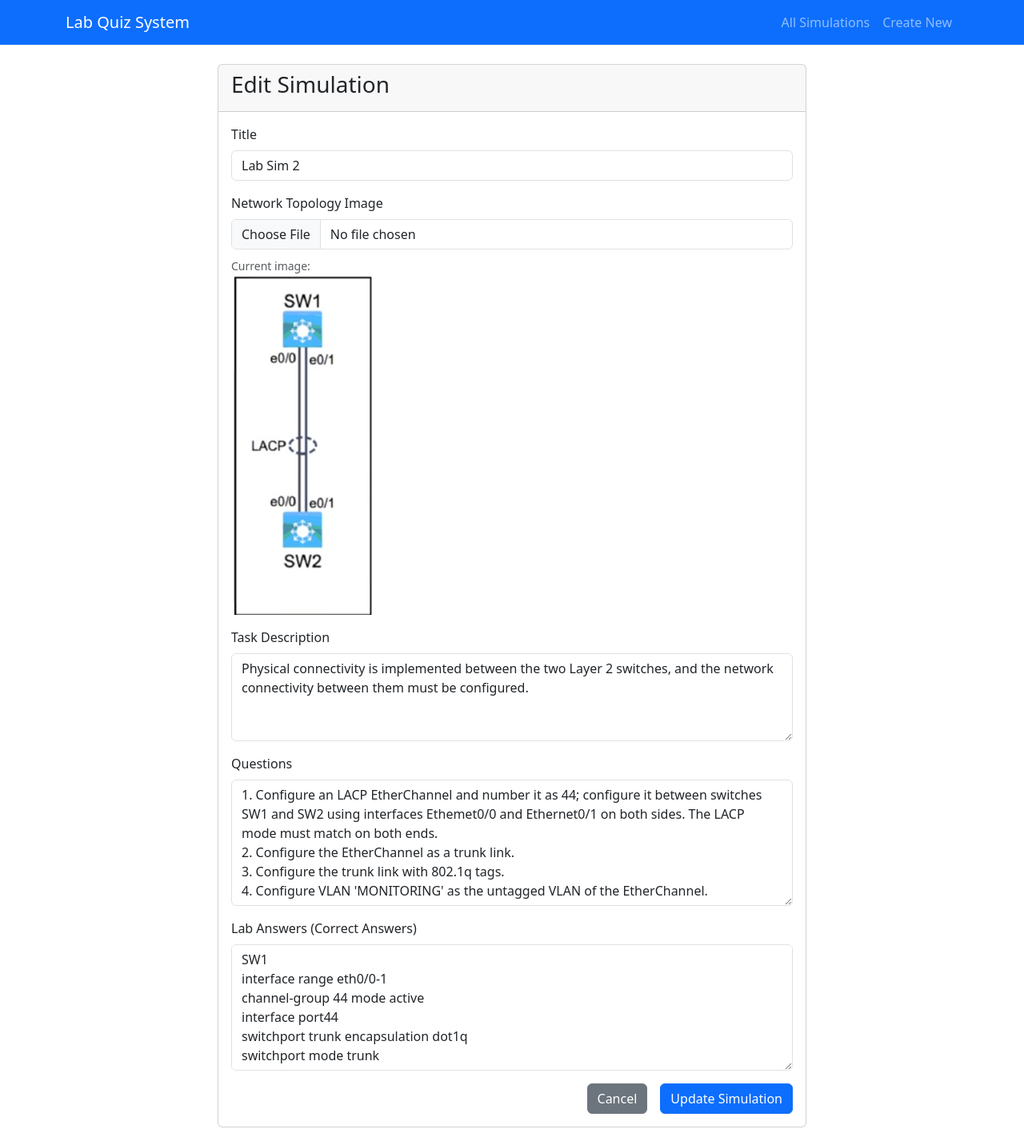
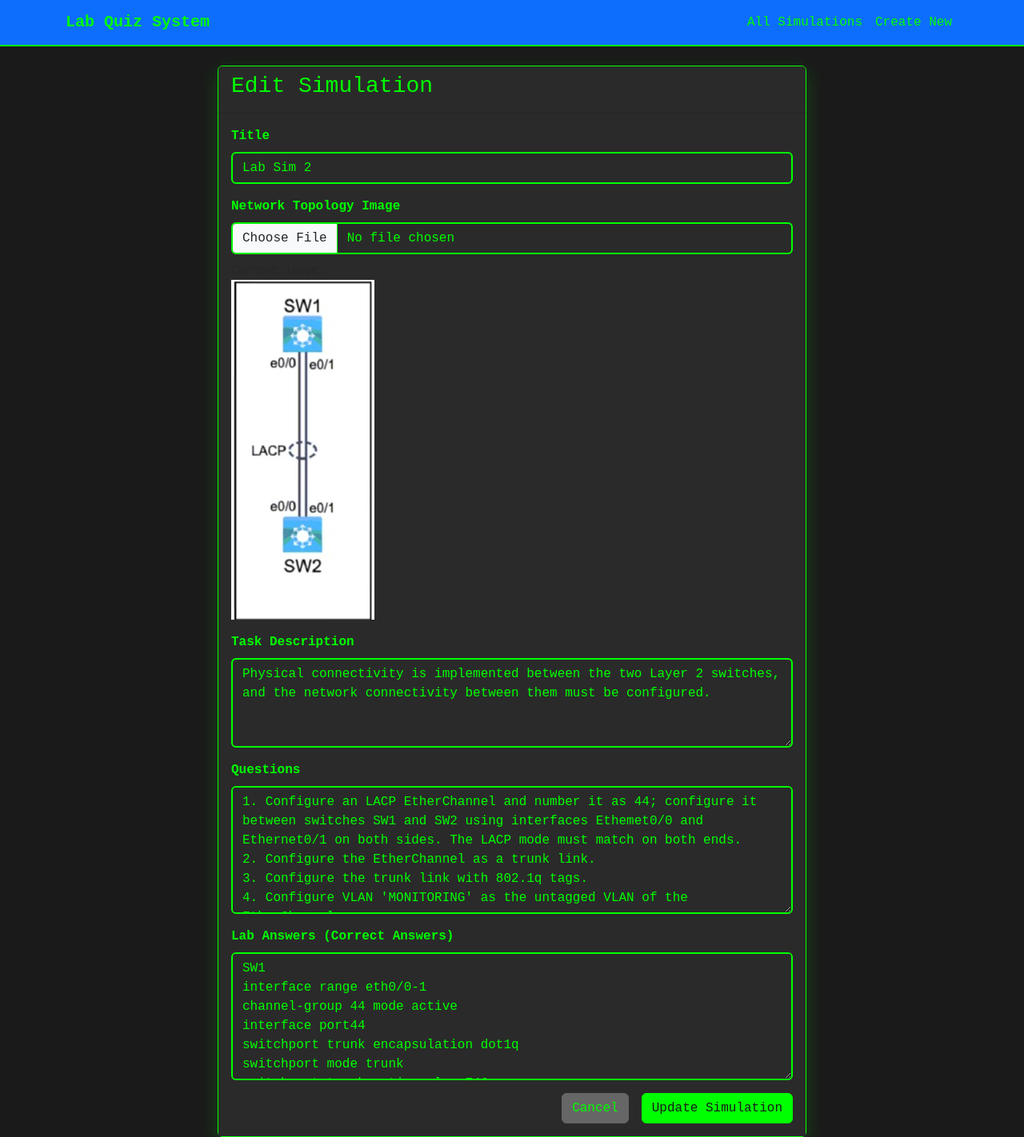
Before and after one commit to vintran93/lab_quiz_project, a Django app: page /simulation/2/edit/ in a window 1280 px wide. Shown: the whole page at 80% size. Run offline with Django 5.2, Linux system fonts and the light colour scheme; data comes from the database, SQL or seed files in the repository; some libraries are stand-ins or nearby versions.

Commit message:
added dark background and changed font

```diff
--- a/lab_simulations/templates/lab_simulations/base.html
+++ b/lab_simulations/templates/lab_simulations/base.html
@@ -4,6 +4,8 @@
 <head>
     <meta charset="UTF-8">
     <meta name="viewport" content="width=device-width, initial-scale=1.0">
+    <link href="https://cdn.jsdelivr.net/npm/bootstrap@5.1.3/dist/css/bootstrap.min.css" rel="stylesheet">
+    <link href="static/css/style.css" rel="stylesheet">
     <title>{% block title %}Lab Simulation Quiz{% endblock %}</title>
     <link href="https://cdnjs.cloudflare.com/ajax/libs/bootstrap/5.3.0/css/bootstrap.min.css" rel="stylesheet">
     <style>
--- a/static/css/style.css
+++ b/static/css/style.css
@@ -1,16 +1,45 @@
-/* # ===== static/css/style.css ===== */
-/* Custom styles for Lab Simulation Quiz - Dark Theme with Green Font */
-body {
-    background-color: #1a1a1a;
-    color: #00ff00;
-    font-family: 'Courier New', monospace;
+/* Enhanced Dark Theme CSS - Lab Simulation Quiz */
+
+/* Force dark background on all elements */
+html, body {
+    background-color: #1a1a1a !important;
+    color: #00ff00 !important;
+    font-family: 'Courier New', monospace !important;
+    min-height: 100vh !important;
 }
 
-/* Override Bootstrap's default text colors */
-h1, h2, h3, h4, h5, h6, p, span, div, label, small {
+/* Ensure the entire page has dark background */
+* {
+    box-sizing: border-box;
+}
+
+body::before {
+    content: '';
+    position: fixed;
+    top: 0;
+    left: 0;
+    width: 100%;
+    height: 100%;
+    background-color: #1a1a1a;
+    z-index: -1;
+}
+
+/* Force text colors on all elements */
+*, *::before, *::after {
     color: #00ff00 !important;
 }
 
+/* Specific overrides for common elements */
+h1, h2, h3, h4, h5, h6, p, span, div, label, small, li, td, th, a {
+    color: #00ff00 !important;
+}
+
+/* Container backgrounds */
+.container, .container-fluid, main, section, article {
+    background-color: transparent !important;
+}
+
+/* Network topology image styling */
 .network-topology-img {
     max-width: 100%;
     height: auto;
@@ -51,32 +83,34 @@ h1, h2, h3, h4, h5, h6, p, span, div, label, small {
     color: #00ff00 !important;
 }
 
+/* Answer comparison boxes */
 .answer-comparison {
-    background: #2a2a2a;
+    background: #2a2a2a !important;
     border: 1px solid #00ff00;
     border-radius: 10px;
     padding: 20px;
     margin: 15px 0;
     box-shadow: 0 4px 6px rgba(0, 255, 0, 0.2);
-    color: #00ff00;
+    color: #00ff00 !important;
 }
 
 .correct-answer {
-    background: linear-gradient(135deg, #1a4d1a, #0d3d0d);
+    background: linear-gradient(135deg, #1a4d1a, #0d3d0d) !important;
     border-left: 5px solid #00ff00;
 }
 
 .user-answer {
-    background: linear-gradient(135deg, #4d1a1a, #3d0d0d);
+    background: linear-gradient(135deg, #4d1a1a, #3d0d0d) !important;
     border-left: 5px solid #ff6b6b;
 }
 
+/* Card styling */
 .card {
-    border: 1px solid #00ff00;
+    border: 1px solid #00ff00 !important;
     border-radius: 15px;
     box-shadow: 0 8px 25px rgba(0, 255, 0, 0.2);
     transition: transform 0.3s ease, box-shadow 0.3s ease;
-    background-color: #2a2a2a;
+    background-color: #2a2a2a !important;
 }
 
 .card:hover {
@@ -85,53 +119,60 @@ h1, h2, h3, h4, h5, h6, p, span, div, label, small {
 }
 
 .card-body, .card-header, .card-footer {
-    background-color: #2a2a2a;
-    color: #00ff00;
+    background-color: #2a2a2a !important;
+    color: #00ff00 !important;
 }
 
 .card-title, .card-text {
     color: #00ff00 !important;
 }
 
+/* Button styling */
 .btn {
     border-radius: 25px;
     padding: 10px 20px;
     font-weight: 600;
     transition: all 0.3s ease;
-    background-color: #00ff00;
+    background-color: #00ff00 !important;
     color: #1a1a1a !important;
-    border: 1px solid #00ff00;
+    border: 1px solid #00ff00 !important;
 }
 
 .btn:hover {
     transform: translateY(-2px);
     box-shadow: 0 5px 15px rgba(0, 255, 0, 0.4);
-    background-color: #00cc00;
+    background-color: #00cc00 !important;
     color: #1a1a1a !important;
 }
 
 .btn-secondary {
-    background-color: #666;
-    border-color: #666;
+    background-color: #666 !important;
+    border-color: #666 !important;
     color: #00ff00 !important;
 }
 
 .btn-secondary:hover {
-    background-color: #555;
-    border-color: #555;
+    background-color: #555 !important;
+    border-color: #555 !important;
     color: #00ff00 !important;
 }
 
 .btn-danger {
-    background-color: #ff4444;
-    border-color: #ff4444;
+    background-color: #ff4444 !important;
+    border-color: #ff4444 !important;
     color: #fff !important;
 }
 
 .btn-danger:hover {
-    background-color: #ff3333;
-    border-color: #ff3333;
+    background-color: #ff3333 !important;
+    border-color: #ff3333 !important;
     color: #fff !important;
+}
+
+/* Navbar styling */
+.navbar {
+    background-color: #1a1a1a !important;
+    border-bottom: 2px solid #00ff00;
 }
 
 .navbar-brand {
@@ -140,51 +181,61 @@ h1, h2, h3, h4, h5, h6, p, span, div, label, small {
     color: #00ff00 !important;
 }
 
+.navbar-nav .nav-link {
+    color: #00ff00 !important;
+}
+
+.navbar-nav .nav-link:hover {
+    color: #00cc00 !important;
+}
+
+/* Alert styling */
 .alert {
     border-radius: 15px;
     border: 1px solid #00ff00;
-    background-color: #2a2a2a;
-    color: #00ff00;
+    background-color: #2a2a2a !important;
+    color: #00ff00 !important;
 }
 
 .alert-success {
-    background-color: #1a4d1a;
+    background-color: #1a4d1a !important;
     border-color: #00ff00;
     color: #00ff00 !important;
 }
 
 .alert-warning {
-    background-color: #4d4d1a;
+    background-color: #4d4d1a !important;
     border-color: #ffff00;
     color: #ffff00 !important;
 }
 
 .alert-danger {
-    background-color: #4d1a1a;
+    background-color: #4d1a1a !important;
     border-color: #ff4444;
     color: #ff4444 !important;
 }
 
 .alert-info {
-    background-color: #1a3d4d;
+    background-color: #1a3d4d !important;
     border-color: #00ccff;
     color: #00ccff !important;
 }
 
+/* Form styling */
 .form-control, .form-select {
     border-radius: 10px;
-    border: 2px solid #00ff00;
+    border: 2px solid #00ff00 !important;
     padding: 12px 15px;
     transition: border-color 0.3s ease;
-    background-color: #2a2a2a;
-    color: #00ff00;
+    background-color: #2a2a2a !important;
+    color: #00ff00 !important;
 }
 
 .form-control:focus, .form-select:focus {
-    border-color: #00cc00;
-    box-shadow: 0 0 0 0.2rem rgba(0, 255, 0, 0.25);
-    background-color: #2a2a2a;
-    color: #00ff00;
+    border-color: #00cc00 !important;
+    box-shadow: 0 0 0 0.2rem rgba(0, 255, 0, 0.25) !important;
+    background-color: #2a2a2a !important;
+    color: #00ff00 !important;
 }
 
 .form-control::placeholder {
@@ -200,29 +251,20 @@ h1, h2, h3, h4, h5, h6, p, span, div, label, small {
     color: #00cc00 !important;
 }
 
-/* Navbar styling */
-.navbar {
-    background-color: #1a1a1a !important;
-    border-bottom: 2px solid #00ff00;
-}
-
-.navbar-nav .nav-link {
+/* Table styling */
+.table {
+    background-color: #2a2a2a !important;
     color: #00ff00 !important;
 }
 
-.navbar-nav .nav-link:hover {
-    color: #00cc00 !important;
+.table td, .table th {
+    border-color: #00ff00 !important;
+    color: #00ff00 !important;
+    background-color: #2a2a2a !important;
 }
 
-/* Table styling */
-.table {
-    background-color: #2a2a2a;
-    color: #00ff00;
-}
-
-.table td, .table th {
-    border-color: #00ff00;
-    color: #00ff00 !important;
+.table-striped tbody tr:nth-of-type(odd) {
+    background-color: #333 !important;
 }
 
 /* Badge styling */
@@ -302,6 +351,57 @@ h1, h2, h3, h4, h5, h6, p, span, div, label, small {
     color: #00ccff !important;
 }
 
+/* Override Bootstrap background utilities */
+.bg-light, .bg-white {
+    background-color: #2a2a2a !important;
+}
+
+.bg-dark {
+    background-color: #1a1a1a !important;
+}
+
+/* List styling */
+ul, ol {
+    color: #00ff00 !important;
+}
+
+li {
+    color: #00ff00 !important;
+}
+
+/* Link styling */
+a {
+    color: #00cc00 !important;
+    text-decoration: none;
+}
+
+a:hover {
+    color: #00ff00 !important;
+    text-decoration: underline;
+}
+
+/* Input group styling */
+.input-group-text {
+    background-color: #2a2a2a !important;
+    border-color: #00ff00 !important;
+    color: #00ff00 !important;
+}
+
+/* Dropdown styling */
+.dropdown-menu {
+    background-color: #2a2a2a !important;
+    border-color: #00ff00 !important;
+}
+
+.dropdown-item {
+    color: #00ff00 !important;
+}
+
+.dropdown-item:hover {
+    background-color: #00ff00 !important;
+    color: #1a1a1a !important;
+}
+
 /* Responsive adjustments */
 @media (max-width: 768px) {
     .quiz-container {
@@ -318,3 +418,19 @@ h1, h2, h3, h4, h5, h6, p, span, div, label, small {
         object-fit: contain;
     }
 }
+
+/* Force override any remaining white backgrounds */
+div, section, article, aside, main, header, footer, nav {
+    background-color: transparent !important;
+}
+
+/* Ensure proper text visibility */
+.invisible-text {
+    color: #00ff00 !important;
+    opacity: 1 !important;
+}
+
+/* Override any inherited styles */
+body * {
+    background-color: inherit;
+}
```
Also changed, not shown: other parts of static/css/style.css (+25 -15 lines).
